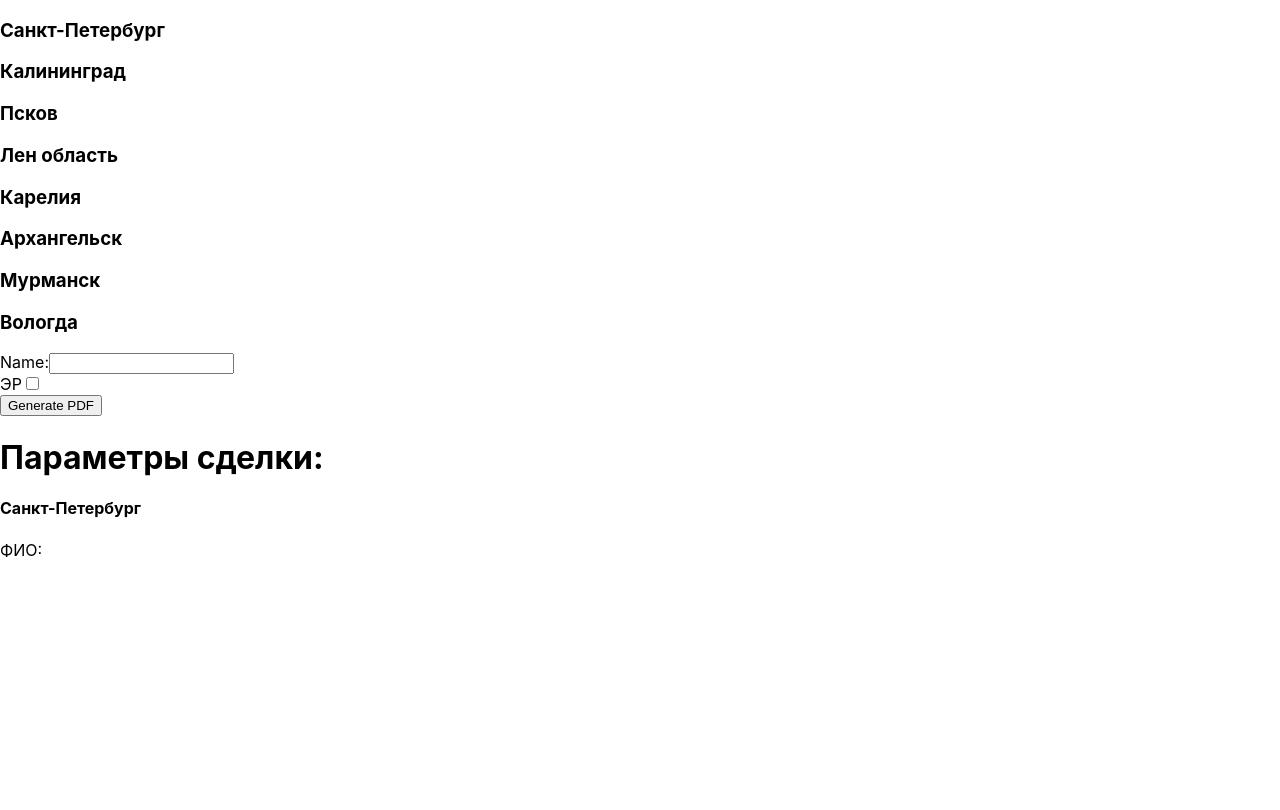
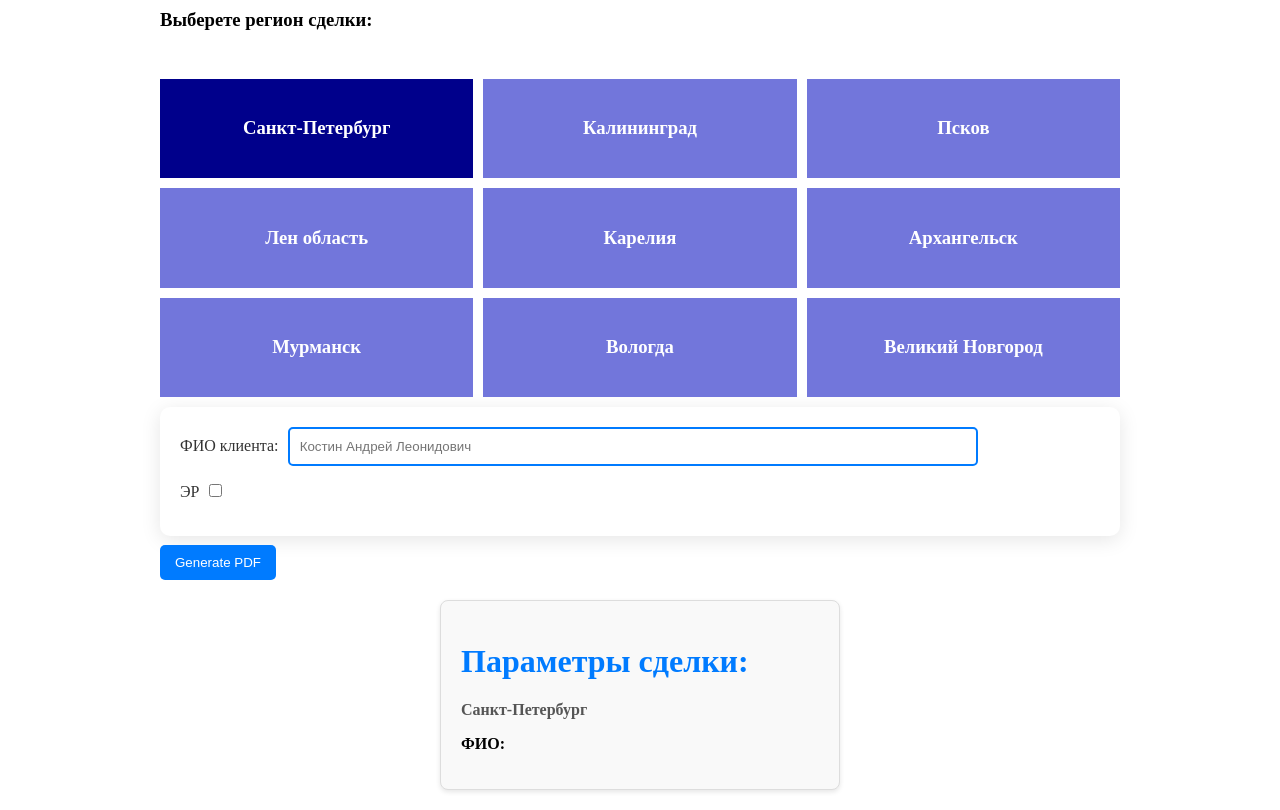
Before and after one commit to olvsivkov/PDF-generator, a React (Create React App) app: page / in a window 1280 px wide. Both pictures are taken after a click on the element "Санкт-Петербург". Built offline with nearby package versions, Linux system fonts and the light colour scheme.

Commit message:
add styles to progect

```diff
--- a/src/App.css
+++ /dev/null
@@ -1,38 +0,0 @@
-.App {
-  text-align: center;
-}
-
-.App-logo {
-  height: 40vmin;
-  pointer-events: none;
-}
-
-@media (prefers-reduced-motion: no-preference) {
-  .App-logo {
-    animation: App-logo-spin infinite 20s linear;
-  }
-}
-
-.App-header {
-  background-color: #282c34;
-  min-height: 100vh;
-  display: flex;
-  flex-direction: column;
-  align-items: center;
-  justify-content: center;
-  font-size: calc(10px + 2vmin);
-  color: white;
-}
-
-.App-link {
-  color: #61dafb;
-}
-
-@keyframes App-logo-spin {
-  from {
-    transform: rotate(0deg);
-  }
-  to {
-    transform: rotate(360deg);
-  }
-}
--- a/src/App.js
+++ b/src/App.js
@@ -2,11 +2,9 @@
 import GetPDFfile from './components/myDocument'
 
 export default function App() {
-  // Create styles
 
   return (
-
-    <div className="App">
+    <div>
       <GetPDFfile/>
     </div>
   );
--- a/src/components/getRegion.jsx
+++ b/src/components/getRegion.jsx
@@ -1,19 +1,32 @@
-import React from 'react';
+import React, { useState }  from 'react';
+import '../styles/styles.css'
 
-function Region({ region, onClick }) {
+function Region({ region, onClick, style }) {
     // выводится имя региона
     return (
-        <div onClick={onClick}>
+        <div className='region-item' onClick={onClick} style={style}>
             <h3>{region}</h3>
         </div>
     );
 }
 
 function GetRegions({setActiveRegion, dataBaseJSON, setChooseRegionIndex}) { // компонент который выводит массив регионов
+    const [clickedIndex, setClickedIndex] = useState(null);
+
+    const handleClick = (index) => {
+        setClickedIndex(index);
+    };
+
+    const getBlockStyle = (index) => {
+        if (clickedIndex === index) {
+            return { backgroundColor: 'darkblue' }; // Темно-синий при клике
+        }
+    };
 
     const handleRegionClick = (index) => { // клик по которому форма становится видимой
         setActiveRegion(true);
         setChooseRegionIndex(index)
+        handleClick(index)
     };
     const arrayOfRegion = dataBaseJSON.items
 
@@ -22,12 +35,16 @@ function GetRegions({setActiveRegion, dataBaseJSON, setChooseRegionIndex}) { //
             region={item.region}
             key={index}
             onClick={() => handleRegionClick(index)}
+            style={getBlockStyle(index)}
         />
     ));
 
     return (
         <div>
-            {regions}
+            <h3>Выберете регион сделки:</h3>
+            <div className='regions-wrapper'>
+                {regions}
+            </div>
         </div>
     );
 }
--- a/src/components/inputForm.jsx
+++ b/src/components/inputForm.jsx
@@ -1,3 +1,37 @@
+import React from 'react';
+import '../styles/styles.css'; // Подключаем CSS файл
+
+function InputForm({ setName, setIncludeName, includeName, name }) {
+    return (
+        <div className='form-wrapper'>
+            <form>
+                    <label htmlFor="name">ФИО клиента:
+                      <input
+                          type="text"
+                          id="name"
+                          value={name}
+                          onChange={(e) => setName(e.target.value)}
+                          required
+                          placeholder='Костин Андрей Леонидович'
+                      />
+                    </label>
+                    <label htmlFor="include">ЭР
+                      <input
+                          type="checkbox"
+                          id="include"
+                          checked={includeName}
+                          onChange={() => setIncludeName(!includeName)}
+                      />
+                    </label>
+            </form>
+        </div>
+    );
+}
+
+export default InputForm;
+
+/*import '../styles/styles.css'
+
 function InputForm({setName, setIncludeName, includeName, name}){
 
     return (
@@ -24,4 +58,4 @@ function InputForm({setName, setIncludeName, includeName, name}){
     )
 }
 
-export default InputForm
+export default InputForm*/
--- a/src/components/myDocument.jsx
+++ b/src/components/myDocument.jsx
@@ -6,12 +6,14 @@ import InputForm from './inputForm';
 import GetRegions from './getRegion';
 import json from "../db/dataBase.json"
 
+import '../styles/styles.css'
+
 
 function GetPDFfile() {
   const [name, setName] = useState(''); // Имя клиента
   const [includeName, setIncludeName] = useState(false); // чекбокс с ЭР
   const [activeRegion, setActiveRegion] = useState(false) // Клик по региону после которого появляется форма
-  const [dataBaseJSON, setdataBaseJSON] = useState(json) // загружаем в стейт данные из базы данных и передаем в GetRegions
+  const [dataBaseJSON, setDataBaseJSON] = useState(json) // загружаем в стейт данные из базы данных и передаем в GetRegions
   const [chooseRegionIndex, setChooseRegionIndex] = useState(0) // по клику на регион передается индекс региона в базе данных
   const [PDFfileInfo, setPDFfileInfo] = useState(json.items[chooseRegionIndex].region) // передается информация об активном регионе
 
--- a/src/components/pdfFile.jsx
+++ b/src/components/pdfFile.jsx
@@ -1,4 +1,20 @@
 import React from 'react';
+import '../styles/styles.css'; // Подключаем CSS файл для стилей
+
+function PDFfile({ name, includeName, PDFfileInfo }) {
+    return (
+        <div id="pdf-content" className="pdf-container">
+            <h1 className="pdf-title">Параметры сделки:</h1>
+            <h4 className="pdf-info">{PDFfileInfo}</h4>
+            <p className="pdf-name">ФИО: {name}</p>
+            {includeName && <p className="pdf-price">ЭР: 9 900 р</p>}
+        </div>
+    );
+}
+
+export default PDFfile;
+
+/*import React from 'react';
 
 function PDFfile({ name, includeName, PDFfileInfo }) {
 
@@ -12,4 +28,4 @@ function PDFfile({ name, includeName, PDFfileInfo }) {
     );
 }
 
-export default PDFfile
+export default PDFfile*/
--- a/src/db/dataBase.json
+++ b/src/db/dataBase.json
@@ -23,6 +23,9 @@
       },
       {
         "region": "Вологда"
+      },
+      {
+        "region": "Великий Новгород"
       }
     ]
 }
--- a/src/index.css
+++ /dev/null
@@ -1,13 +0,0 @@
-body {
-  margin: 0;
-  font-family: -apple-system, BlinkMacSystemFont, 'Segoe UI', 'Roboto', 'Oxygen',
-    'Ubuntu', 'Cantarell', 'Fira Sans', 'Droid Sans', 'Helvetica Neue',
-    sans-serif;
-  -webkit-font-smoothing: antialiased;
-  -moz-osx-font-smoothing: grayscale;
-}
-
-code {
-  font-family: source-code-pro, Menlo, Monaco, Consolas, 'Courier New',
-    monospace;
-}
--- a/src/index.js
+++ b/src/index.js
@@ -1,8 +1,6 @@
 import React from 'react';
 import ReactDOM from 'react-dom/client';
-import './index.css';
 import App from './App';
-import reportWebVitals from './reportWebVitals';
 
 const root = ReactDOM.createRoot(document.getElementById('root'));
 root.render(
@@ -10,8 +8,3 @@ root.render(
     <App />
   </React.StrictMode>
 );
-
-// If you want to start measuring performance in your app, pass a function
-// to log results (for example: reportWebVitals(console.log))
-// or send to an analytics endpoint. Learn more: https://bit.ly/CRA-vitals
-reportWebVitals();
--- a/src/reportWebVitals.js
+++ /dev/null
@@ -1,13 +0,0 @@
-const reportWebVitals = onPerfEntry => {
-  if (onPerfEntry && onPerfEntry instanceof Function) {
-    import('web-vitals').then(({ getCLS, getFID, getFCP, getLCP, getTTFB }) => {
-      getCLS(onPerfEntry);
-      getFID(onPerfEntry);
-      getFCP(onPerfEntry);
-      getLCP(onPerfEntry);
-      getTTFB(onPerfEntry);
-    });
-  }
-};
-
-export default reportWebVitals;
--- /dev/null
+++ b/src/styles/styles.css
@@ -0,0 +1,121 @@
+* {
+    box-sizing: border-box;
+}
+
+body {
+    display: flex; /* Используем flex для центрирования */
+    justify-content: center; /* Центрируем по горизонтали */
+    align-items: center; /* Центрируем по вертикали */
+    height: 100vh; /* Высота на весь экран */
+    margin: 0; /* Убираем отступы у body */
+}
+
+/* === стили для регионов === */
+
+.regions-wrapper {
+    display: grid; /* Используем grid для расположения блоков */
+    grid-template-columns: repeat(3, 1fr); /* Три колонки равной ширины */
+    gap: 10px; /* Отступы между блоками */
+    width: 75vw; /* Ширина обертки 75% от ширины экрана */
+    margin-top: 5%;
+}
+
+.region-item {
+    background-color: #7276db; /* Цвет фона блоков */
+    color: white; /* Цвет текста */
+    padding: 20px; /* Внутренние отступы */
+    text-align: center; /* Выравнивание текста по центру */
+    cursor: pointer;
+}
+
+.region-item:hover {
+    background-color: darkblue;
+}
+
+/*=== стили для формы ===*/
+
+.form-wrapper {
+
+    margin-top: 1%;
+}
+
+form {
+    background-color: #ffffff; /* Белый фон для формы */
+    border-radius: 10px; /* Закругленные углы */
+    box-shadow: 0 4px 20px rgba(0, 0, 0, 0.1); /* Тень для глубины */
+    padding: 20px; /* Внутренние отступы */
+    /*width: 300px; /* Ширина формы */
+}
+
+label {
+    display: block; /* Блок для меток */
+    margin-bottom: 15px; /* Отступ между метками и полями ввода */
+    color: #333; /* Темный цвет текста меток */
+}
+
+input[type="text"] {
+    width: 75%; /* Ширина текстового поля на всю ширину формы */
+    padding: 10px; /* Внутренние отступы текстового поля */
+    border: 2px solid #007BFF; /* Синий бордер */
+    border-radius: 5px; /* Закругленные углы текстового поля */
+    outline: none; /* Убираем обводку при фокусе */
+    transition: border-color 0.3s ease; /* Плавный переход цвета бордера */
+    margin-left: 1%;
+
+}
+
+input[type="text"]:focus {
+    border-color: #0056b3; /* Темно-синий при фокусе */
+}
+
+input[type="checkbox"] {
+    margin-left: 10px; /* Отступ для чекбокса */
+}
+
+/* === кнопка создания pdf файла === */
+
+/* Стили для кнопки (если вы решите добавить) */
+button {
+    background-color: #007BFF; /* Синий фон кнопки */
+    color: white; /* Белый цвет текста кнопки */
+    border: none; /* Убираем бордер кнопки */
+    padding: 10px 15px; /* Внутренние отступы кнопки */
+    border-radius: 5px; /* Закругленные углы кнопки */
+    cursor: pointer; /* Указатель при наведении на кнопку */
+    margin-top: 1%;
+}
+
+button:hover {
+    background-color: #0056b3; /* Темно-синий при наведении на кнопку */
+}
+
+/* === cnbkb зва afqkf === */
+
+.pdf-container {
+    background-color: #f9f9f9; /* Светлый фон для контейнера */
+    border: 1px solid #ddd; /* Светло-серый бордер */
+    border-radius: 8px; /* Закругленные углы */
+    padding: 20px; /* Внутренние отступы */
+    width: 400px; /* Ширина контейнера */
+    margin: 20px auto; /* Центрируем контейнер */
+    box-shadow: 0 2px 5px rgba(0, 0, 0, 0.1); /* Легкая тень */
+}
+
+.pdf-title {
+    color: #007BFF; /* Синий цвет заголовка */
+    margin-bottom: 10px; /* Отступ снизу заголовка */
+}
+
+.pdf-info {
+    color: #555; /* Темно-серый цвет для информации */
+    margin-bottom: 15px; /* Отступ снизу информации */
+}
+
+.pdf-name {
+    font-weight: bold; /* Жирный текст для ФИО */
+}
+
+.pdf-price {
+    color: #28a745; /* Зеленый цвет для цены */
+    font-weight: bold; /* Жирный текст для цены */
+}
```
Also changed, not shown: src/setupTests.js (deleted, +0 -5 lines), src/logo.svg (deleted), 1 other file (tests, documents, lock files or other folders).
